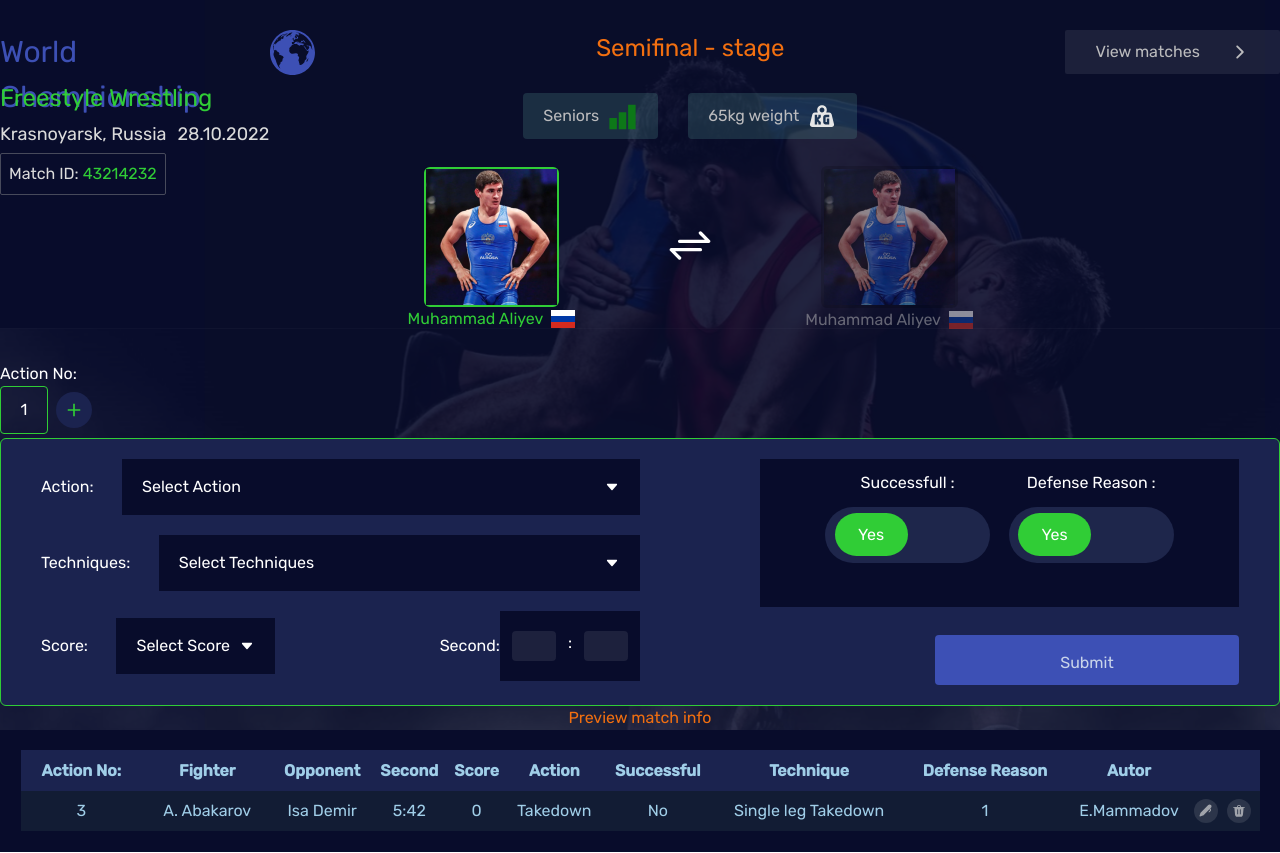
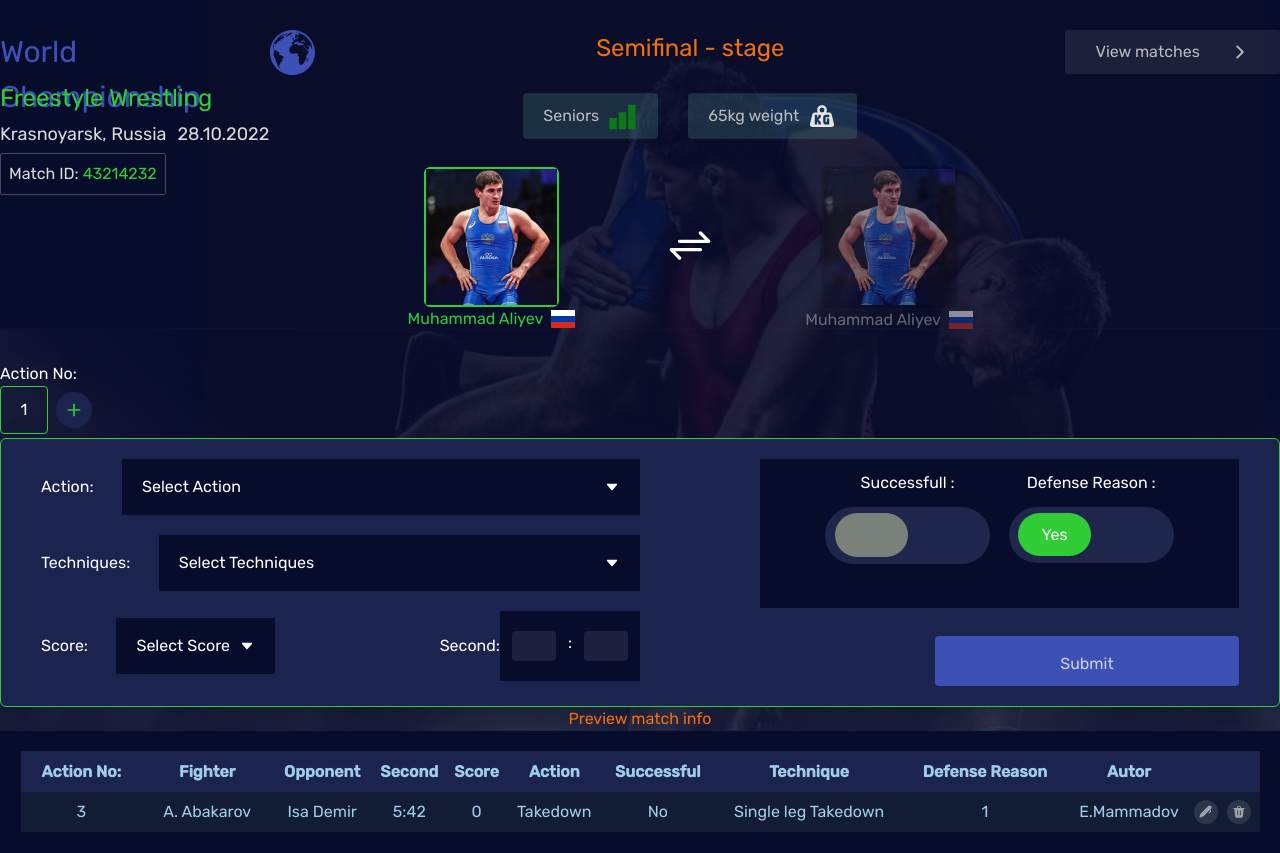
Before and after one commit to QssAnalytic/WrestlingDataFront, a React (Vite) app: page / in a window 1280 px wide. Built offline with nearby package versions, Linux system fonts and the light colour scheme.

Commit message:
added null version of success btn

```diff
--- a/src/App.jsx
+++ b/src/App.jsx
@@ -3,10 +3,10 @@ import Header from "./components/Header";
 import Table from "./components/Table";
 import { useState } from "react";
 import SelectBox from "./components/SelectBox";
-import { IoMdAdd } from "react-icons/io";
+import ActionCounter from "./components/ActionCounter";
 
 export default function App() {
-  const [success, setSuccess] = useState(false);
+  const [success, setSuccess] = useState(null);
   const [translateEl, setTranslateEl] = useState("");
   const parentRef = useRef(null);
 
@@ -40,21 +40,7 @@ export default function App() {
         <div className="container m-auto">
           <div className="main-inner">
             <div className="action-form text-white flex flex-col gap-1">
-              <div className="action-counter">
-                <p>Action No:</p>
-                <div className="flex items-center gap-2">
-                  <div className="actions flex gap-[0.31rem]">
-                    <div className="action rounded flex justify-center items-center p-4 w-12 h-12 border border-wGreen">
-                      1
-                    </div>
-                  </div>
-                  <div className="add-action">
-                    <button className="rounded-[2rem] text-[20px] flex justify-center items-center bg-wSecMain p-2">
-                      <IoMdAdd className="text-wGreen" />
-                    </button>
-                  </div>
-                </div>
-              </div>
+              <ActionCounter />
               <form className="w-full flex justify-between  bg-wSecMain border border-wGreen rounded-md py-5 px-10">
                 <div className="action-left basis-[50%] flex flex-col gap-5">
                   <SelectBox
@@ -103,9 +89,13 @@ export default function App() {
                         ref={parentRef}
                       >
                         <div
-                          className={`transition-all yes-no px-[1.12rem] py-[0.6rem] w-[50%] rounded-[3.5rem] ${
-                            !success ? "bg-wGreen" : "bg-[#D52B1E]"
-                          }  flex items-center justify-center`}
+                          className={`transition-all yes-no px-[1.12rem] py-[0.6rem] w-[50%] rounded-[3.5rem]
+                          ${
+                            success === null
+                              ? "bg-[#7A817A] h-11"
+                              : `${!success ? "bg-wGreen" : "bg-[#D52B1E]"}`
+                          }
+                           flex items-center justify-center`}
                           onClick={handleSuccess}
                           style={
                             success
@@ -113,7 +103,7 @@ export default function App() {
                               : { transform: "translateX(0)" }
                           }
                         >
-                          {success ? "No" : "Yes"}
+                          {success === null ? '' : `${ success ? "No" : "Yes"}`}
                         </div>
                       </div>
                     </div>
--- a/src/components/ActionCounter.jsx
+++ b/src/components/ActionCounter.jsx
@@ -1,7 +1,22 @@
-import React from 'react'
+import React from "react";
+import { IoMdAdd } from "react-icons/io";
 
 export default function ActionCounter() {
   return (
-    <div>ActionCounter</div>
-  )
+    <div className="action-counter">
+      <p>Action No:</p>
+      <div className="flex items-center gap-2">
+        <div className="actions flex gap-[0.31rem]">
+          <div className="action rounded flex justify-center items-center p-4 w-12 h-12 border border-wGreen">
+            1
+          </div>
+        </div>
+        <div className="add-action">
+          <button className="rounded-[2rem] text-[20px] flex justify-center items-center bg-wSecMain p-2">
+            <IoMdAdd className="text-wGreen" />
+          </button>
+        </div>
+      </div>
+    </div>
+  );
 }
```
